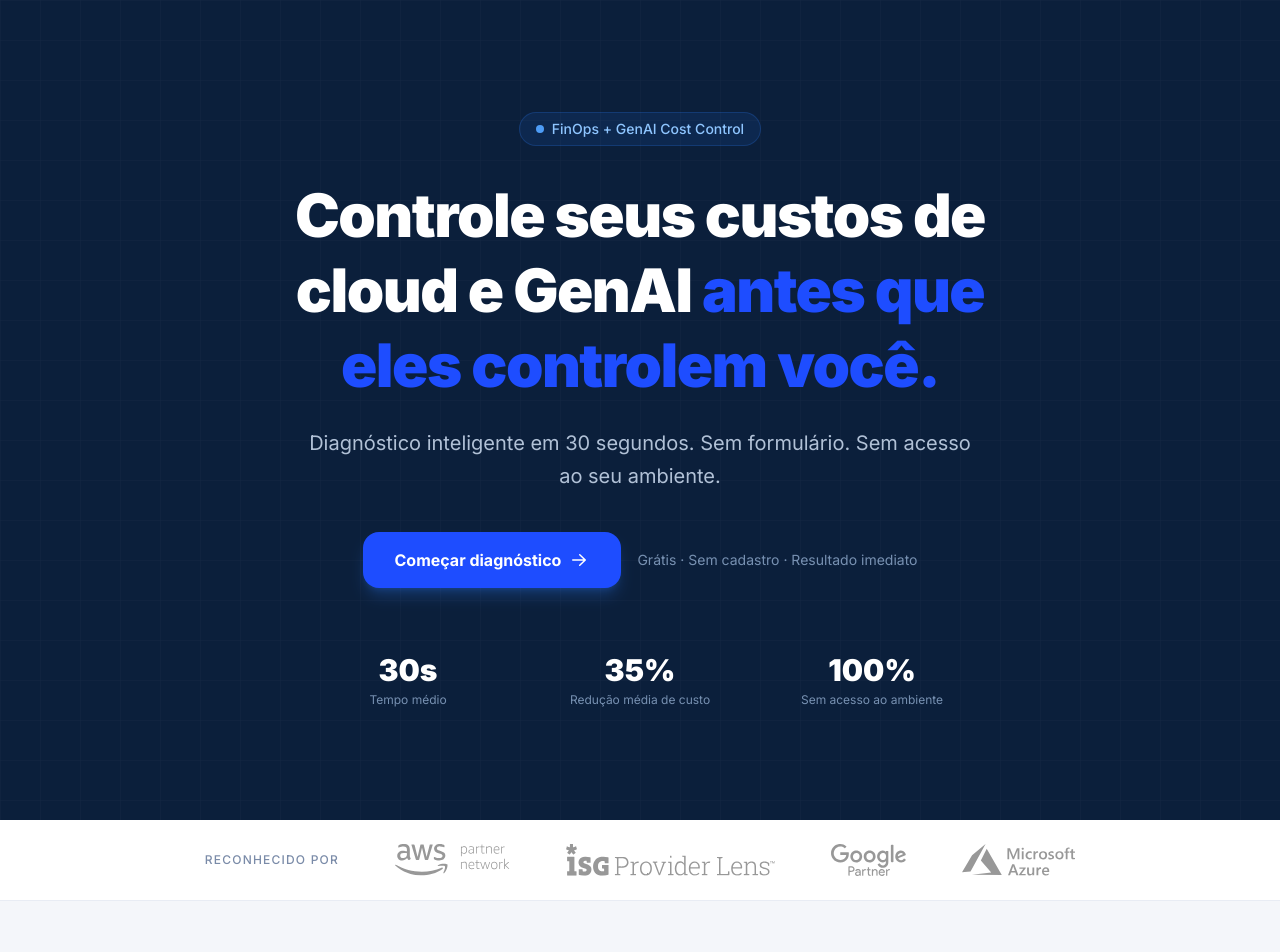
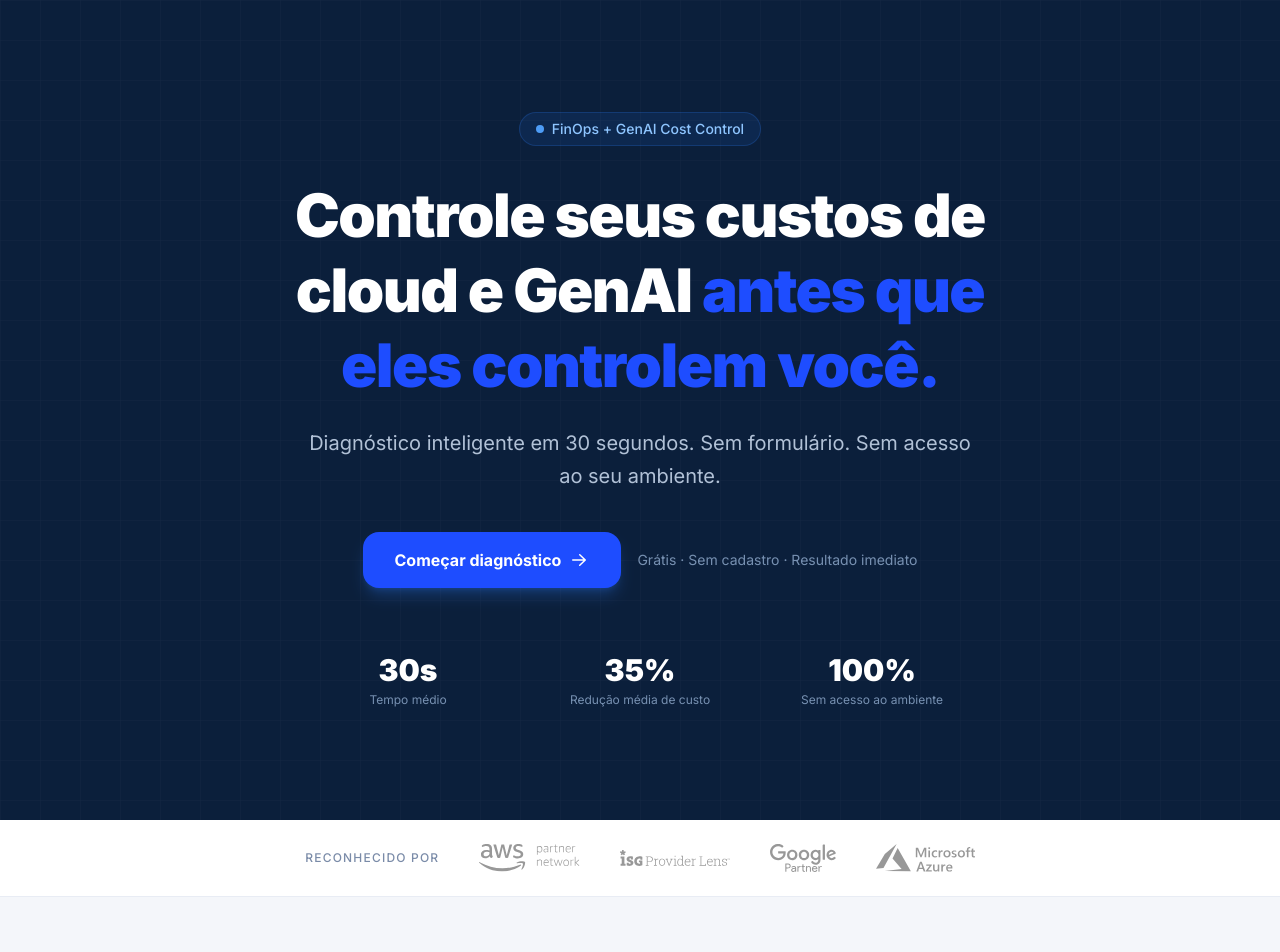
Before and after one commit to carlosjustgit/finops-made, a Next.js app: page / in a window 1280 px wide. Shown: the top 952 px of the page. Built offline with nearby package versions, Linux system fonts and the light colour scheme; no server answers.

Commit message:
Normalize logo sizes to keep trust strip on one row
Co-authored-by: Cursor <cursoragent@cursor.com>

```diff
--- a/components/landing/TrustStrip.tsx
+++ b/components/landing/TrustStrip.tsx
@@ -5,29 +5,29 @@ const LOGOS = [
     src: "/aws.svg",
     alt: "AWS Partner",
     title: "AWS Partner",
-    width: 58,
-    height: 32,
+    width: 120,
+    height: 40,
   },
   {
     src: "/isg.svg",
     alt: "ISG Leader in Data & AI",
     title: "ISG Leader in Data & AI",
-    width: 48,
-    height: 32,
+    width: 120,
+    height: 40,
   },
   {
     src: "/google.svg",
     alt: "Google Cloud Partner",
     title: "Google Cloud Partner",
     width: 120,
-    height: 32,
+    height: 40,
   },
   {
     src: "/azure.svg",
     alt: "Microsoft Azure Partner",
     title: "Microsoft Azure Partner",
-    width: 100,
-    height: 32,
+    width: 120,
+    height: 40,
   },
 ];
 
@@ -38,14 +38,14 @@ export function TrustStrip() {
       aria-label="Parceiros e certificações"
     >
       <div className="max-w-5xl mx-auto px-6">
-        <div className="flex flex-wrap items-center justify-center gap-8 md:gap-14">
+        <div className="flex flex-wrap items-center justify-center gap-6 md:gap-10">
           <span className="text-xs text-[#7A8BA8] uppercase tracking-widest font-medium whitespace-nowrap">
             Reconhecido por
           </span>
           {LOGOS.map((logo) => (
             <div
               key={logo.alt}
-              className="opacity-40 hover:opacity-70 transition-opacity duration-200"
+              className="opacity-40 hover:opacity-70 transition-opacity duration-200 flex items-center"
               title={logo.title}
             >
               <Image
@@ -53,7 +53,7 @@ export function TrustStrip() {
                 alt={logo.alt}
                 width={logo.width}
                 height={logo.height}
-                className="h-8 w-auto object-contain"
+                className="h-7 w-auto max-w-[110px] object-contain"
               />
             </div>
           ))}
```
